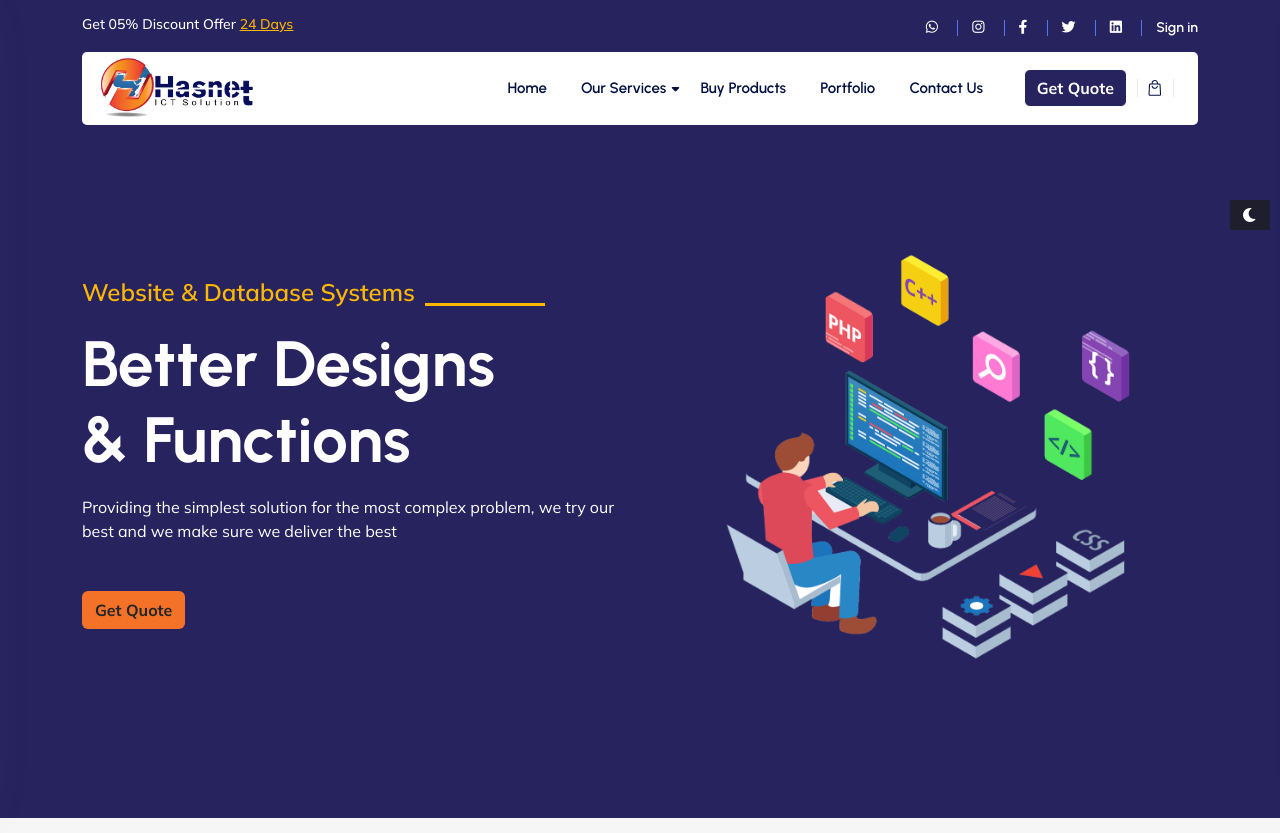
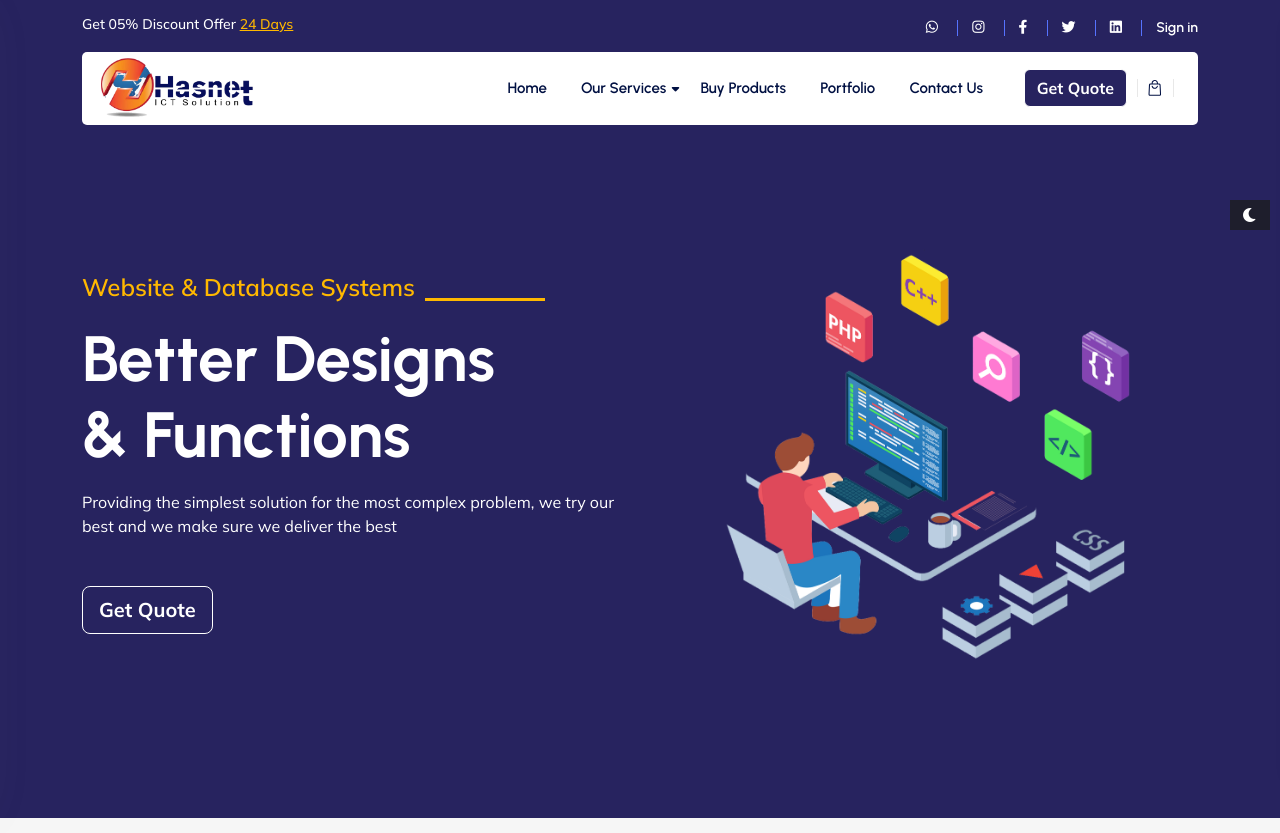
Before and after one commit to Abdulrazakmus/hasnet-website, a PHP site: page /web-design-hosting-and-digital-marketing.php in a window 1280 px wide. Shown: the top 833 px of the page. Run offline with PHP 8.4, Linux system fonts and the light colour scheme; some libraries are stand-ins or nearby versions.

Commit message:
24 again-05

```diff
--- a/web-design-hosting-and-digital-marketing.php
+++ b/web-design-hosting-and-digital-marketing.php
@@ -46,15 +46,15 @@ require_once("./modal.php");
                         <p class="mb-5">Providing the simplest solution for the most complex problem, we try our best
                             and we make sure we deliver the best</p>
                         <!-- <a href="contact.php" class="template-btn primary-btn">Get Quote</a> -->
+ <!-- Get Quote Button -->
 
-<!-- Get Quote Button -->
-
-<button type="button" class="btn primary-btn lg" data-bs-toggle="modal" data-bs-target="#exampleModal">
+ <button type="button" class="btn btn-primary btn-lg" data-bs-toggle="modal" data-bs-target="#exampleModal">
                               <b>Get Quote</b>
 
                             </button>
 
                             <!-- Get Quote Button -->
+
 
                     </div>
 
```
